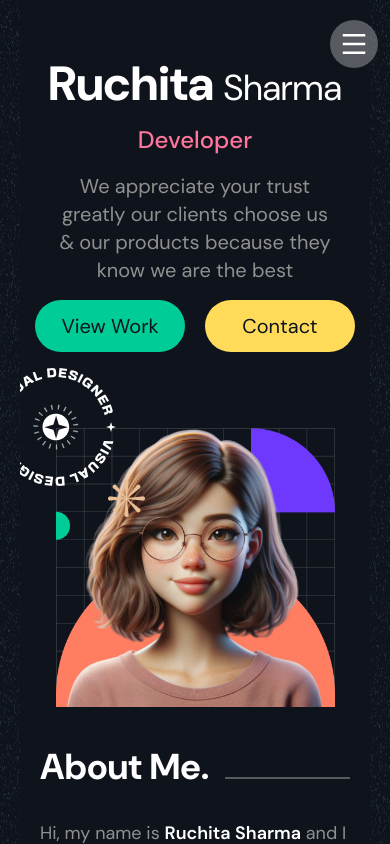
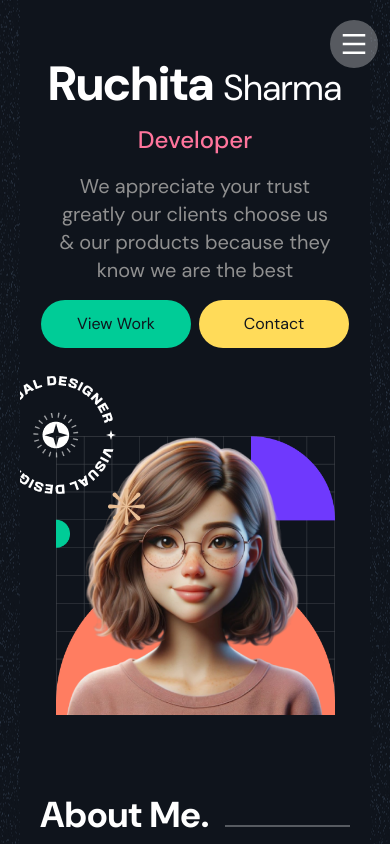
Before and after one commit to itz-prashant/Animation-portfolio, a React (Vite) app: page / in a window 390 px wide. Built offline with nearby package versions, Linux system fonts and the light colour scheme.

Commit message:
Fix margin and font size

```diff
--- a/src/components/Button.jsx
+++ b/src/components/Button.jsx
@@ -1,7 +1,7 @@
 
 const Button = ({text, color}) => {
   return (
-    <button className={`text-dark py-3 px-5 min-w-[150px] w-fit flex justify-center items-center text-xl ${color == "green"? "bg-green": "bg-yellow"} rounded-full relative overflow-hidden group cursor-pointer`}>
+    <button className={`text-dark py-3 px-5 min-w-[150px] w-fit flex justify-center items-center  ${color == "green"? "bg-green": "bg-yellow"} ${text == "View Work" || text ==  "Contact" ? "xsm:text-xl text-base": "text-xl"} rounded-full relative overflow-hidden group cursor-pointer`}>
         <p className="z-[100] group-hover:text-white duration-500">{text}</p>
         <div className="absolute right-0 left-0 -top-15 bg-pink h-13 group-hover:top-0 duration-500"></div>
     </button>
--- a/src/pages/AboutMe.jsx
+++ b/src/pages/AboutMe.jsx
@@ -1,57 +1,57 @@
 
 const AboutMe = () => {
   return (
-    <div className="mt-10 text-white flex flex-col gap-8">
+    <div className="mt-20 text-white flex flex-col gap-8">
         <div className="flex items-baseline gap-4 justify-between">
             <h1 className="sm:text-5xl text-4xl w-fit shrink-0 font-bold">About Me.</h1>
             <div className="h-[1.6px] w-full bg-white/30 "></div>
         </div>
         <p className="sm:text-xl text-lg text-light">Hi, my name is <span className="text-white font-semibold">Ruchita Sharma</span> and I began using WordPress when first began. I've spent most of my waking hours for the last ten years designing, programming and operating WordPress sites go beyond with exclusive designer. Apart from this I love to travel, mentor designers, review design portfolios & read books on everything related to design. I have also given design talks in various educational institutions. So I love creating creative content, and you can find most of my works here.</p>
-        <div className="flex flex-col gap-3">
+        <div className="flex flex-col gap-10">
             <div className="flex text-lg">
-                <span className="text-light w-[130px] shrink">Name</span>
+                <span className="text-light w-[100px] xsm:w-[130px] shrink">Name</span>
                 <div className="flex gap-3">
                     <span className="text-light">:</span>
                     <span className="font-semibold">Ruchita Sharma</span>
                 </div>
             </div>
             <div className="flex text-lg">
-                <span className="text-light w-[130px] shrink">Nationality</span>
+                <span className="text-light w-[100px] xsm:w-[130px] shrink">Nationality</span>
                 <div className="flex gap-3">
                     <span className="text-light">:</span>
                     <span className="font-semibold">Indian</span>
                 </div>
             </div>
             <div className="flex text-lg">
-                <span className="text-light w-[130px] shrink">Phonw</span>
+                <span className="text-light w-[100px] xsm:w-[130px] shrink">Phonw</span>
                 <div className="flex gap-3">
                     <span className="text-light">:</span>
                     <span className="font-semibold">+91 XXXXXXXXXX</span>
                 </div>
             </div>
             <div className="flex text-lg">
-                <span className="text-light w-[130px] shrink">Email</span>
+                <span className="text-light w-[100px] xsm:w-[130px] shrink">Email</span>
                 <div className="flex gap-3">
                     <span className="text-light">:</span>
                     <span className="font-semibold">hello@gmail.com</span>
                 </div>
             </div>
             <div className="flex text-lg">
-                <span className="text-light w-[130px] shrink">Experience</span>
+                <span className="text-light w-[100px] xsm:w-[130px] shrink">Experience</span>
                 <div className="flex gap-3">
                     <span className="text-light">:</span>
                     <span className="font-semibold">+2 Year</span>
                 </div>
             </div>
             <div className="flex text-lg">
-                <span className="text-light w-[130px] shrink">Skype</span>
+                <span className="text-light w-[100px] xsm:w-[130px] shrink">Skype</span>
                 <div className="flex gap-3">
                     <span className="text-light">:</span>
                     <span className="font-semibold">hello@examole</span>
                 </div>
             </div>
             <div className="flex text-lg">
-                <span className="text-light w-[130px] shrink">Language</span>
+                <span className="text-light w-[100px] xsm:w-[130px] shrink">Language</span>
                 <div className="flex gap-3">
                     <span className="text-light">:</span>
                     <span className="font-semibold">English / Hindi</span>
--- a/src/pages/Home.jsx
+++ b/src/pages/Home.jsx
@@ -6,12 +6,12 @@ import Button from '../components/Button'
 
 const Home = () => {
   return (
-    <div className="flex pt-10 lg:flex-row flex-col items-center gap-4">
+    <div className="flex pt-10 lg:flex-row flex-col items-center gap-7">
         <div className="flex flex-col gap-4 lg:w-1/2 w-full items-center lg:items-start justify-between">
             <h1 className="text-white md:text-7xl sm:text-6xl text-5xl font-extrabold">Ruchita <span className="font-normal md:text-6xl sm:text-5xl text-4xl">Sharma</span></h1>
             <p className="text-pink text-2xl font-medium">Developer</p>
             <p className="text-light text-xl lg:text-left text-center w-[90%]">We appreciate your trust greatly our clients choose us & our products because they know we are the best</p>
-            <div className='flex items-center gap-5'>
+            <div className='flex items-center xsm:gap-5 gap-2'>
                 <Button text="View Work" color={"green"}/>
                 <Button text="Contact" color={"yellow"}/>
             </div>
```
